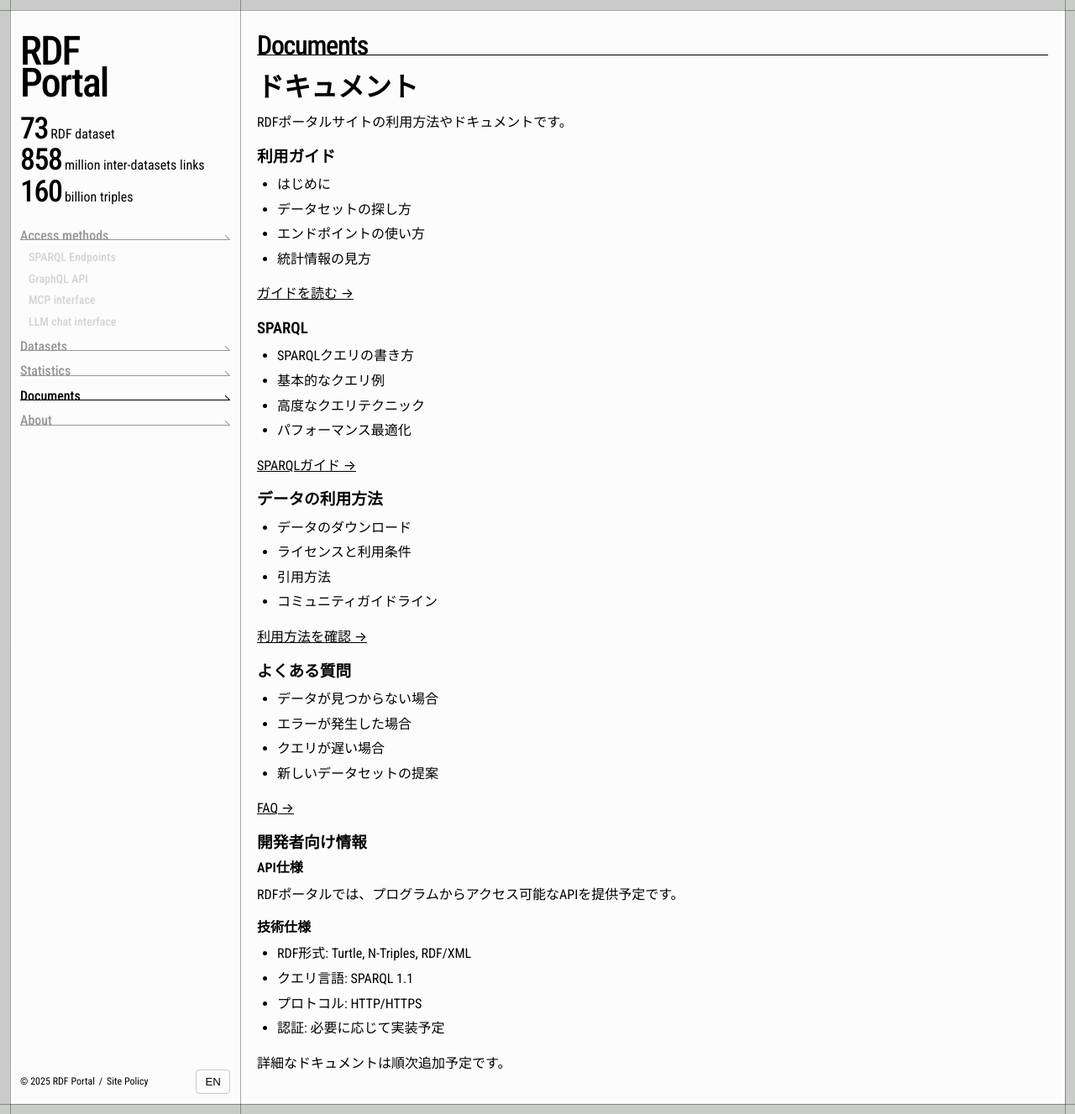
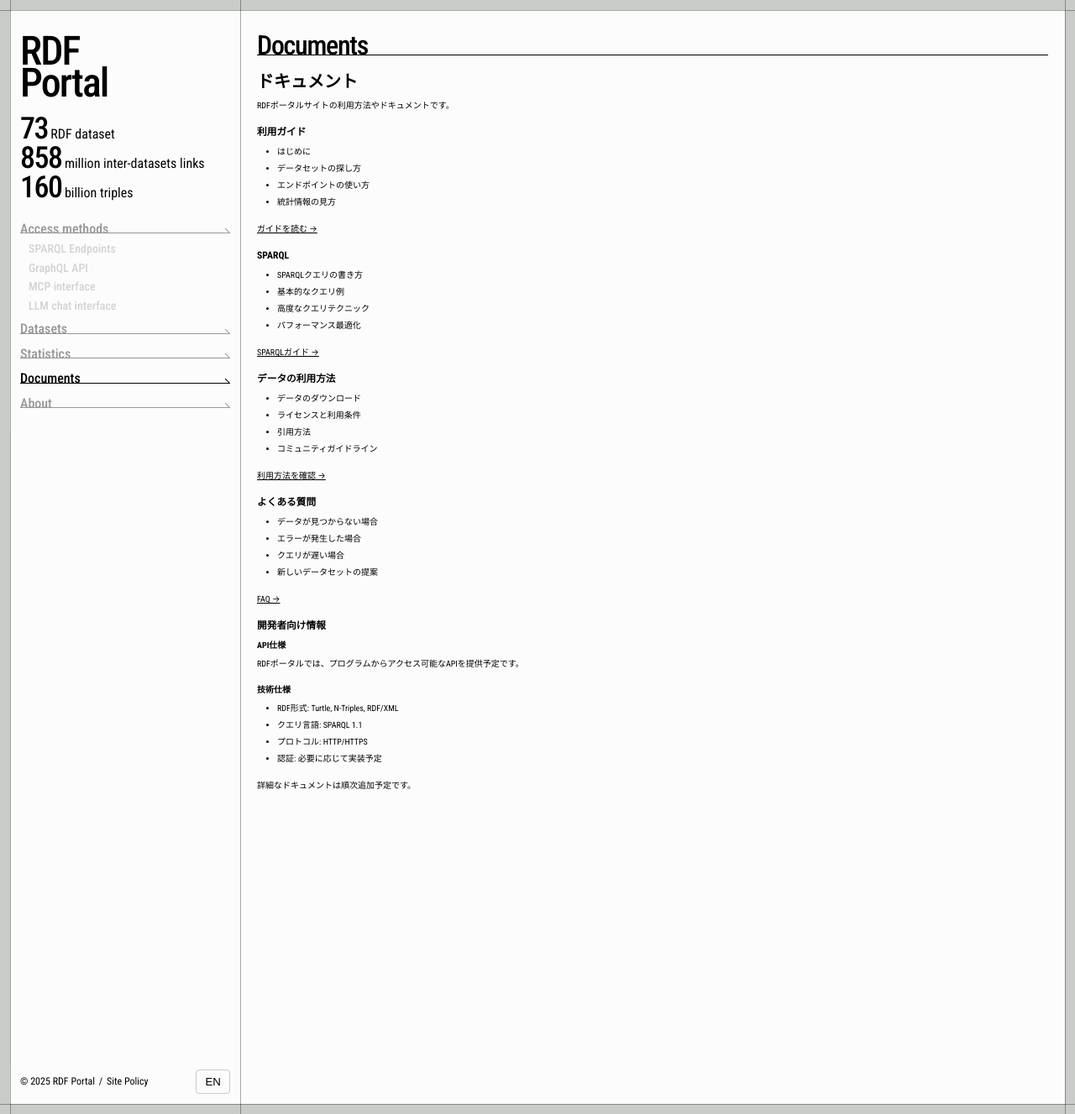
Before and after one commit to PENQEinc/rdf-portal-v2.github.io, a Jekyll site: the page built from documents.md, in a window 1280 px wide and 1327 px high. Shown: the whole window at 84% size. Built offline with Jekyll 4.4.1, drawn with Linux system fonts in a browser that asks for light colours.

Commit message:
delete typography vars

```diff
--- a/_sass/foundation/_base.sass
+++ b/_sass/foundation/_base.sass
@@ -22,9 +22,9 @@ html
   -ms-text-size-adjust: 100%
 
 body
-  font-family: $font-family-base
-  font-size: $font-size-base
-  line-height: $line-height-base
+  font-family: var(--font-family-base)
+  font-size: 10px
+  line-height: 1.6
   background-color: var(--color-bg-body)
   -webkit-font-smoothing: antialiased
   -moz-osx-font-smoothing: grayscale
@@ -51,15 +51,7 @@ body
 // Typography
 h1, h2, h3, h4, h5, h6
   margin-bottom: $space-sm
-  font-family: $font-family-base
-  font-weight: $font-weight-semibold
   line-height: 1.3
-
-h1
-  font-weight: $font-weight-bold
-
-h2
-  font-weight: $font-weight-semibold
 
 p
   margin-bottom: $space-md
--- a/_sass/foundation/_variables.sass
+++ b/_sass/foundation/_variables.sass
@@ -10,20 +10,10 @@
   --color-bg-body: #caccca
   --color-page-bg: #FFFE
   --color-off-white: #f8f7f6
+  --font-family-base: 'Roboto Condensed', -apple-system, BlinkMacSystemFont, 'Segoe UI', Roboto, Oxygen, Ubuntu, Cantarell, sans-serif
+  --font-family-mono: 'Monaco', 'Consolas', 'Courier New', monospace
 
 // Typography
-$font-family-base: 'Roboto Condensed', -apple-system, BlinkMacSystemFont, 'Segoe UI', Roboto, Oxygen, Ubuntu, Cantarell, sans-serif
-$font-family-mono: 'Monaco', 'Consolas', 'Courier New', monospace
-$font-size-base: 1rem
-$font-size-lg: 1.25rem
-$font-size-sm: 0.875rem
-$font-size-xs: 0.75rem
-$line-height-base: 1.6
-$font-weight-light: 300
-$font-weight-normal: 400
-$font-weight-medium: 500
-$font-weight-semibold: 600
-$font-weight-bold: 700
 
 // Spacing
 $space-unit: 1rem
```
